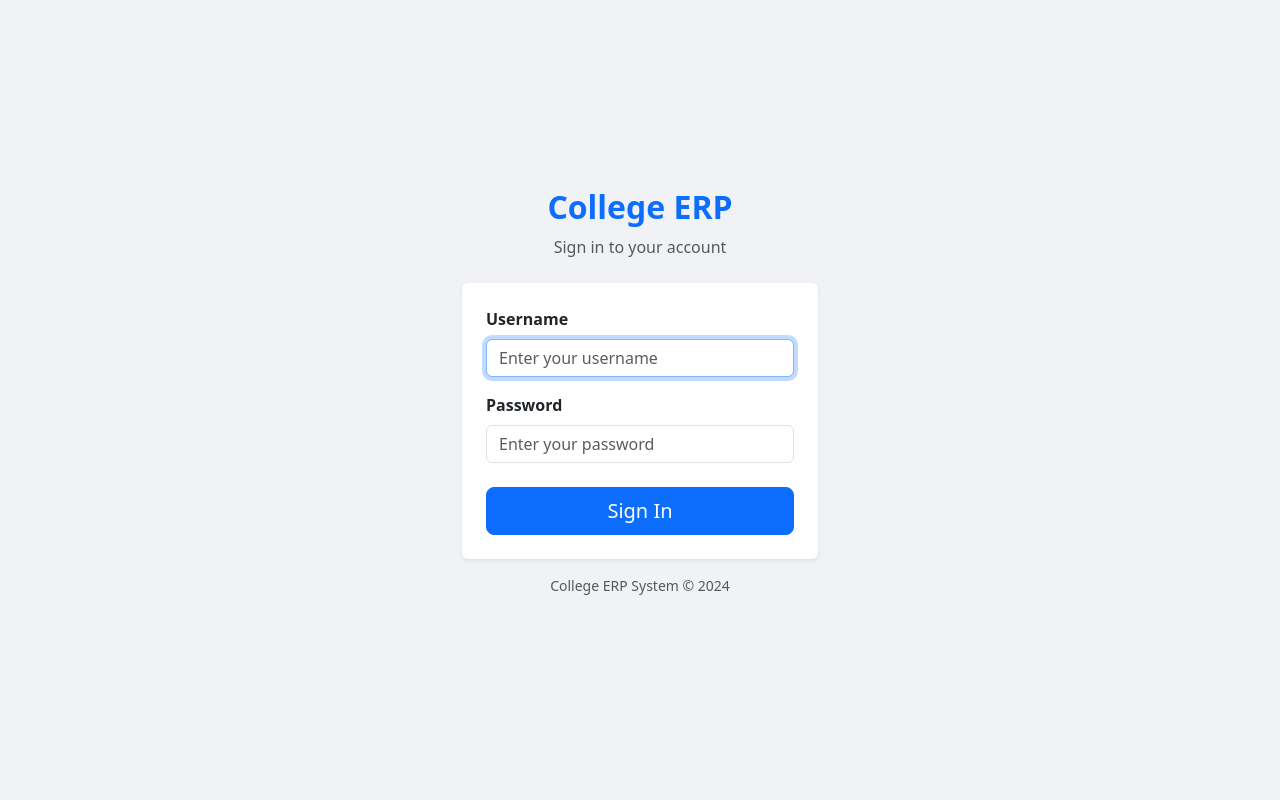
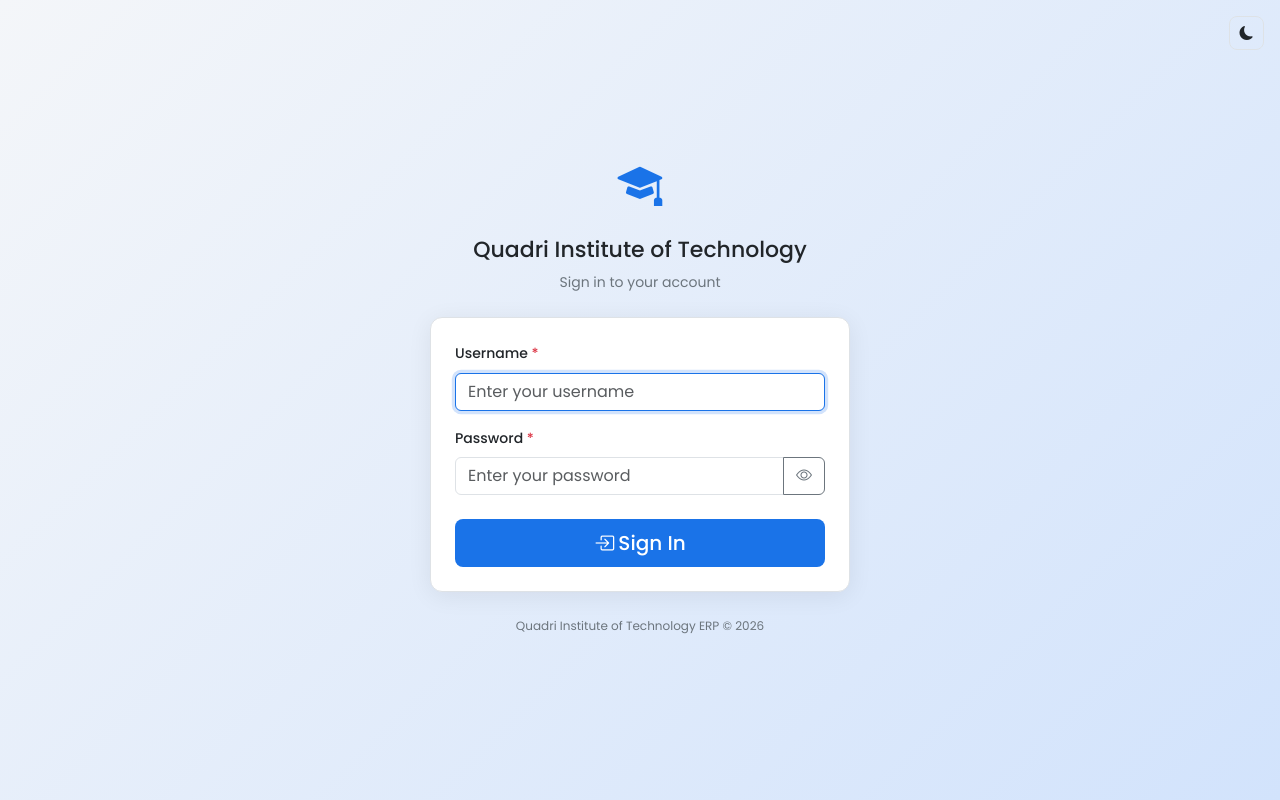
Before and after one commit to SyedAaquibQuadri/quadri_instutite_of_technology_erp, a Django app: page /accounts/login/ in a window 1280 px wide. Run offline with Django 4.2, Linux system fonts and the light colour scheme.

Commit message:
TICKET-006  DONE  Change password view for all roles Login and change password redesigned per frontend spec document

```diff
--- a/accounts/urls.py
+++ b/accounts/urls.py
@@ -6,4 +6,5 @@ app_name = 'accounts'
 urlpatterns = [
     path('login/', views.login_view, name='login'),
     path('logout/', views.logout_view, name='logout'),
+    path('change-password/', views.change_password_view, name='change_password'),
 ]
--- a/accounts/views.py
+++ b/accounts/views.py
@@ -1,6 +1,7 @@
+from django.contrib.auth import login, logout, authenticate, update_session_auth_hash
+from django.contrib.auth.forms import AuthenticationForm, PasswordChangeForm
+from django.contrib.auth.decorators import login_required
 from django.shortcuts import render, redirect
-from django.contrib.auth import authenticate, login, logout
-from django.contrib.auth.forms import AuthenticationForm
 from django.contrib import messages
 
 # Create your views here.
@@ -38,3 +39,19 @@ def logout_view(request):
     logout(request)
     messages.success(request, 'You have been logged out successfully.')
     return redirect('/accounts/login/')
+
+
+@login_required(login_url='/accounts/login/')
+def change_password_view(request):
+    if request.method == 'POST':
+        form = PasswordChangeForm(user=request.user, data=request.POST)
+        if form.is_valid():
+            user = form.save()
+            update_session_auth_hash(request, user)
+            messages.success(request, 'Your password was updated successfully.')
+            return role_redirect(user)
+        else:
+            messages.error(request, 'Please correct the errors below.')
+    else:
+        form = PasswordChangeForm(user=request.user)
+    return render(request, 'accounts/change_password.html', {'form': form})
--- a/templates/accounts/login.html
+++ b/templates/accounts/login.html
@@ -1,33 +1,40 @@
 {% extends 'base_public.html' %}
 
-{% block title %}Login | College ERP{% endblock %}
+{% block title %}Login | Quadri Institute of Technology{% endblock %}
 
 {% block content %}
-<div class="row justify-content-center align-items-center min-vh-100">
-    <div class="col-12 col-sm-10 col-md-6 col-lg-4">
+<div class="min-vh-100 d-flex align-items-center justify-content-center px-3">
+
+    <div class="w-100" style="max-width: 420px;">
 
         <div class="text-center mb-4">
-            <h2 class="fw-bold text-primary">College ERP</h2>
-            <p class="text-muted">Sign in to your account</p>
+            <div class="mb-3">
+                <i class="bi bi-mortarboard-fill" style="font-size: 2.8rem; color: var(--brand-primary, #1A73E8);"></i>
             </div>
-
-        <div class="card shadow-sm border-0">
-            <div class="card-body p-4">
+            <h1 class="fw-600" style="font-size: 22px; color: var(--text-body);">
+                Quadri Institute of Technology
+            </h1>
+            <p style="font-size: 14px; color: var(--text-muted-custom);">
+                Sign in to your account
+            </p>
+        </div>
 
         {% if messages %}
         {% for message in messages %}
-                        <div class="alert alert-{{ message.tags }} alert-dismissible fade show" role="alert">
-                            {{ message }}
-                            <button type="button" class="btn-close" data-bs-dismiss="alert"></button>
+        <div class="alert alert-{{ message.tags }} alert-dismissible fade show auto-dismiss mb-3" role="alert">
+            <i class="bi bi-info-circle me-1"></i>{{ message }}
+            <button type="button" class="btn-close" data-bs-dismiss="alert" aria-label="Close"></button>
         </div>
         {% endfor %}
         {% endif %}
 
+        <div class="public-card p-4">
+
             {% if form.non_field_errors %}
-                    <div class="alert alert-danger">
-                        {% for error in form.non_field_errors %}
-                            {{ error }}
-                        {% endfor %}
+            <div class="alert alert-danger alert-dismissible fade show auto-dismiss" role="alert">
+                <i class="bi bi-exclamation-triangle me-1"></i>
+                {% for error in form.non_field_errors %}{{ error }}{% endfor %}
+                <button type="button" class="btn-close" data-bs-dismiss="alert" aria-label="Close"></button>
             </div>
             {% endif %}
 
@@ -35,48 +42,68 @@
                 {% csrf_token %}
 
                 <div class="mb-3">
-                        <label for="{{ form.username.id_for_label }}" class="form-label fw-semibold">Username</label>
-                        <input
-                            type="text"
-                            name="{{ form.username.html_name }}"
-                            id="{{ form.username.id_for_label }}"
+                    <label for="{{ form.username.id_for_label }}" class="form-label fw-500"
+                        style="font-size: 14px; font-weight: 500;">
+                        Username <span class="text-danger">*</span>
+                    </label>
+                    <input type="text" name="{{ form.username.html_name }}" id="{{ form.username.id_for_label }}"
                         class="form-control {% if form.username.errors %}is-invalid{% endif %}"
-                            placeholder="Enter your username"
-                            value="{{ form.username.value|default:'' }}"
-                            autofocus
-                        >
+                        placeholder="Enter your username" value="{{ form.username.value|default:'' }}" autofocus>
                     {% if form.username.errors %}
                     <div class="invalid-feedback">{{ form.username.errors.0 }}</div>
                     {% endif %}
                 </div>
 
                 <div class="mb-4">
-                        <label for="{{ form.password.id_for_label }}" class="form-label fw-semibold">Password</label>
-                        <input
-                            type="password"
-                            name="{{ form.password.html_name }}"
+                    <label for="{{ form.password.id_for_label }}" class="form-label"
+                        style="font-size: 14px; font-weight: 500;">
+                        Password <span class="text-danger">*</span>
+                    </label>
+                    <div class="input-group">
+                        <input type="password" name="{{ form.password.html_name }}"
                             id="{{ form.password.id_for_label }}"
                             class="form-control {% if form.password.errors %}is-invalid{% endif %}"
-                            placeholder="Enter your password"
-                        >
+                            placeholder="Enter your password">
+                        <button class="btn btn-outline-secondary" type="button" id="toggle-password"
+                            title="Show/hide password">
+                            <i class="bi bi-eye" id="toggle-icon"></i>
+                        </button>
                         {% if form.password.errors %}
                         <div class="invalid-feedback">{{ form.password.errors.0 }}</div>
                         {% endif %}
                     </div>
+                </div>
 
                 <div class="d-grid">
-                        <button type="submit" class="btn btn-primary btn-lg">Sign In</button>
+                    <button type="submit" class="btn btn-brand btn-lg">
+                        <i class="bi bi-box-arrow-in-right me-1"></i>Sign In
+                    </button>
                 </div>
 
             </form>
 
         </div>
-        </div>
 
-        <p class="text-center text-muted mt-3 small">
-            College ERP System &copy; 2024
+        <p class="text-center mt-4" style="font-size: 12px; color: var(--text-muted-custom);">
+            Quadri Institute of Technology ERP &copy; 2026
         </p>
 
     </div>
 </div>
 {% endblock %}
+
+{% block extra_scripts %}
+<script>
+    document.getElementById('toggle-password').addEventListener('click', function () {
+        var input = document.getElementById('{{ form.password.id_for_label }}');
+        var icon = document.getElementById('toggle-icon');
+        if (input.type === 'password') {
+            input.type = 'text';
+            icon.className = 'bi bi-eye-slash';
+        } else {
+            input.type = 'password';
+            icon.className = 'bi bi-eye';
+        }
+    });
+</script>
+{% endblock %}
--- a/templates/base_public.html
+++ b/templates/base_public.html
@@ -1,22 +1,133 @@
 <!DOCTYPE html>
-<html lang="en">
+<html lang="en" data-bs-theme="light">
+
 <head>
     <meta charset="UTF-8">
     <meta name="viewport" content="width=device-width, initial-scale=1.0">
-    <title>{% block title %}College ERP{% endblock %}</title>
-    <link href="https://cdn.jsdelivr.net/npm/bootstrap@5.3.0/dist/css/bootstrap.min.css" rel="stylesheet">
+    <title>{% block title %}Quadri Institute of Technology{% endblock %}</title>
+
+    <link href="https://fonts.googleapis.com/css2?family=Poppins:wght@400;500;600&display=swap" rel="stylesheet">
+    <link href="https://cdn.jsdelivr.net/npm/bootstrap@5.3.3/dist/css/bootstrap.min.css" rel="stylesheet">
+    <link href="https://cdn.jsdelivr.net/npm/bootstrap-icons@1.11.0/font/bootstrap-icons.css" rel="stylesheet">
+
     <style>
+        :root {
+            --brand-primary: #1A73E8;
+            --brand-primary-dark: #1558B0;
+            --brand-primary-light: #D2E3FC;
+            --bg-page: #F4F6F9;
+            --bg-surface: #FFFFFF;
+            --border-color: #DEE2E6;
+            --text-muted-custom: #6C757D;
+            --text-body: #212529;
+        }
+
+        [data-bs-theme="dark"] {
+            --bg-page: #121212;
+            --bg-surface: #1E1E2D;
+            --border-color: #2D2D3F;
+            --text-body: #E0E0E0;
+            --text-muted-custom: #9E9E9E;
+        }
+
+        * {
+            font-family: 'Poppins', system-ui, -apple-system, sans-serif;
+        }
+
         body {
-            background-color: #f0f2f5;
+            background-color: var(--bg-page);
+            background-image: linear-gradient(135deg, var(--bg-page) 0%, var(--brand-primary-light) 100%);
+            color: var(--text-body);
+            font-size: 14px;
+            line-height: 1.6;
+        }
+
+        [data-bs-theme="dark"] body {
+            --brand-primary-light: #1A3A5C;
+        }
+
+        .public-card {
+            background-color: var(--bg-surface);
+            border: 1px solid var(--border-color);
+            border-radius: 12px;
+            box-shadow: 0 4px 24px rgba(0, 0, 0, 0.07);
+        }
+
+        .btn-brand {
+            background-color: var(--brand-primary);
+            border: none;
+            color: #fff;
+            font-weight: 500;
+            border-radius: 8px;
+            padding: 0.55rem 1.5rem;
+            transition: background-color 0.2s ease;
+        }
+
+        .btn-brand:hover {
+            background-color: var(--brand-primary-dark);
+            color: #fff;
+        }
+
+        .form-control:focus {
+            border-color: var(--brand-primary);
+            box-shadow: 0 0 0 0.2rem var(--brand-primary-light);
+        }
+
+        .alert {
+            font-size: 14px;
+        }
+
+        #theme-toggle {
+            background: none;
+            border: 1px solid var(--border-color);
+            border-radius: 8px;
+            padding: 0.3rem 0.6rem;
+            color: var(--text-body);
+            cursor: pointer;
         }
     </style>
-    {% block extra_css %}{% endblock %}
+
+    {% block extra_head %}{% endblock %}
 </head>
+
 <body>
-    <div class="container">
-        {% block content %}{% endblock %}
+
+    <div class="position-fixed top-0 end-0 p-3" style="z-index: 9999;">
+        <button id="theme-toggle" title="Toggle dark mode">
+            <i class="bi bi-moon-fill" id="theme-icon"></i>
+        </button>
     </div>
-    <script src="https://cdn.jsdelivr.net/npm/bootstrap@5.3.0/dist/js/bootstrap.bundle.min.js"></script>
-    {% block extra_js %}{% endblock %}
+
+    {% block content %}{% endblock %}
+
+    <script src="https://cdn.jsdelivr.net/npm/bootstrap@5.3.3/dist/js/bootstrap.bundle.min.js"></script>
+
+    <script>
+        (function () {
+            var saved = localStorage.getItem('theme') || 'light';
+            document.documentElement.setAttribute('data-bs-theme', saved);
+            document.getElementById('theme-icon').className =
+                saved === 'dark' ? 'bi bi-sun-fill' : 'bi bi-moon-fill';
+        })();
+
+        document.getElementById('theme-toggle').addEventListener('click', function () {
+            var current = document.documentElement.getAttribute('data-bs-theme');
+            var next = current === 'dark' ? 'light' : 'dark';
+            document.documentElement.setAttribute('data-bs-theme', next);
+            localStorage.setItem('theme', next);
+            document.getElementById('theme-icon').className =
+                next === 'dark' ? 'bi bi-sun-fill' : 'bi bi-moon-fill';
+        });
+
+        setTimeout(function () {
+            document.querySelectorAll('.alert.auto-dismiss').forEach(function (el) {
+                var bsAlert = bootstrap.Alert.getOrCreateInstance(el);
+                bsAlert.close();
+            });
+        }, 4000);
+    </script>
+
+    {% block extra_scripts %}{% endblock %}
 </body>
+
 </html>
```
Also changed, not shown: templates/accounts/change_password.html (added, +58 -0 lines). Lines whose indentation alone changed are shown as unchanged.
